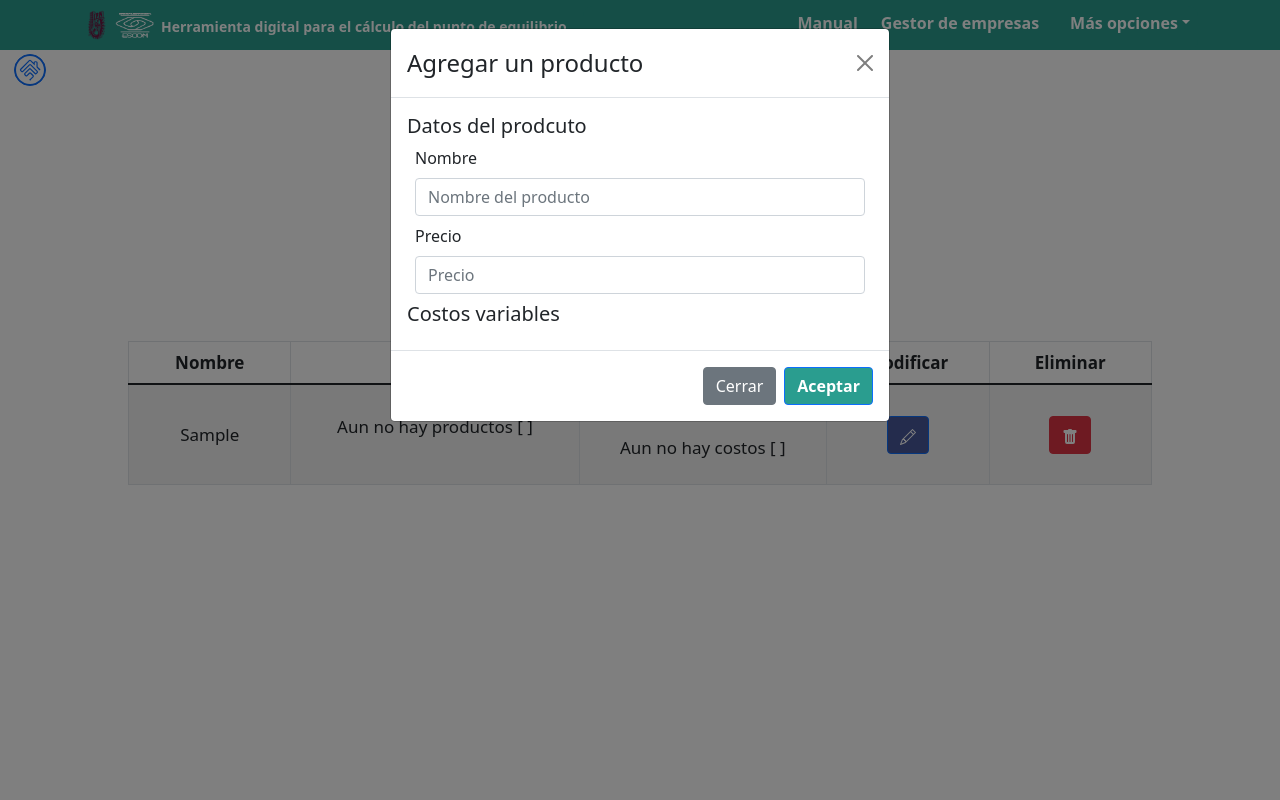
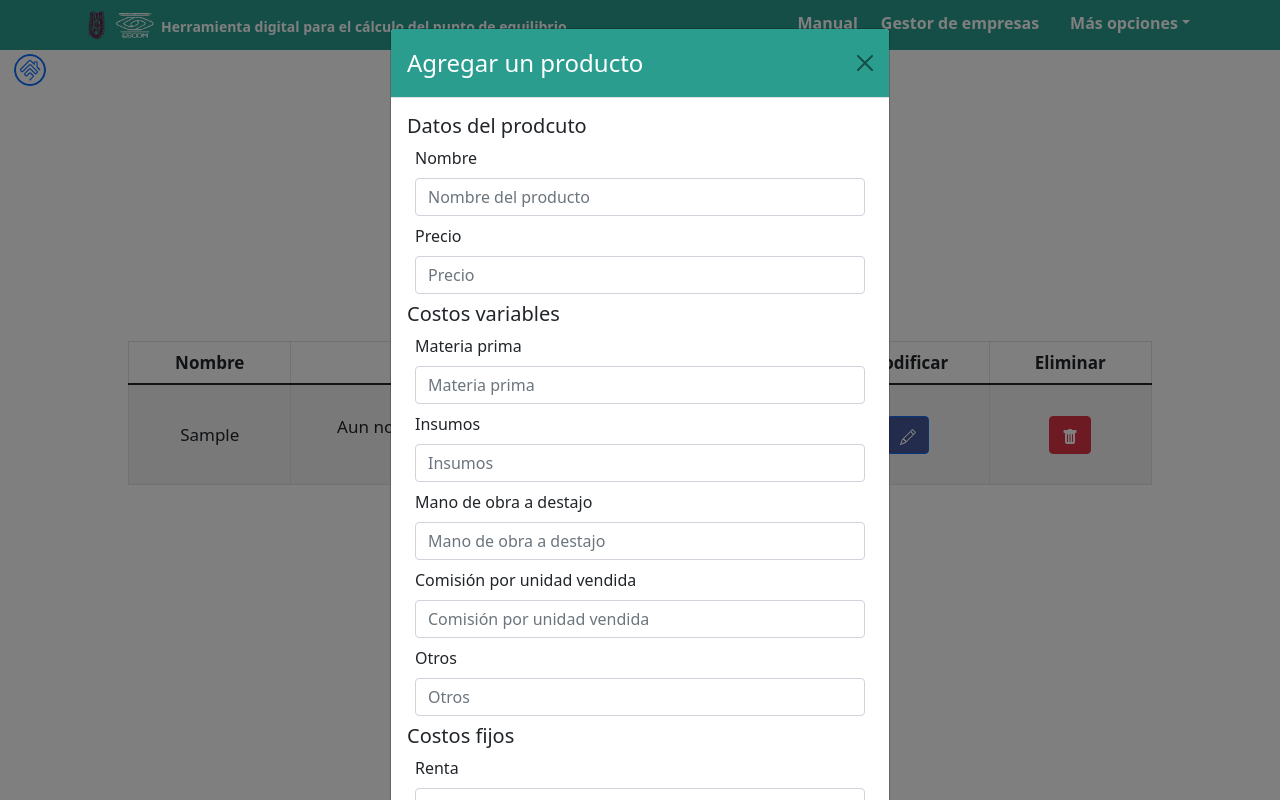
Before and after one commit to alfatlaloc/Simuladores, a React (Create React App) app: page /simulador in a window 1280 px wide. Both pictures are taken after typing "Sample" into the empty fields and a click on the button "Agregar Empresa". Shown: the top 800 px of the page. Built offline with nearby package versions, Linux system fonts and the light colour scheme.

Commit message:
Modal con costos fijos

```diff
--- a/src/Components/Classes/Empresa.tsx
+++ b/src/Components/Classes/Empresa.tsx
@@ -85,6 +85,10 @@ class Empresa {
     return aux;
   }
 
+  setCostosFijos(costos: Costo[]) {
+    this.costosFijos = costos;
+  }
+
   agregarCostoFijo(costoFijo: Costo) {
     const costoFijoYaExiste = this.costosFijos.find(
       (costo) => costo.nombre === costoFijo.nombre
--- a/src/Components/Empresas/ModalUnProducto.tsx
+++ b/src/Components/Empresas/ModalUnProducto.tsx
@@ -1,8 +1,9 @@
 import { useState } from "react";
 import { Button, Form, Modal } from "react-bootstrap";
 import { actualizarEmpresa } from "../../Redux/Reducers/actions";
-import Empresa, { Producto } from "../Classes/Empresa";
+import Empresa, { Costo, Producto } from "../Classes/Empresa";
 import { useDispatch } from "react-redux";
+import { useHistory } from "react-router-dom";
 
 interface props {
   empresa: Empresa;
@@ -13,19 +14,75 @@ const ModalUnProducto: React.FC<props> = ({ show, handleClose, empresa }) => {
   const dispatch = useDispatch();
   const [nombre, setNombre] = useState<string>("");
   const [precio, setPrecio] = useState<string>("");
+  const [mprima, setMprima] = useState<string>("");
+  const [insumos, setInsumos] = useState<string>("");
+  const [mObra, setMObra] = useState<string>("");
+  const [comision, setComision] = useState<string>("");
+  const [otros, setOtros] = useState<string>("");
+
+  const [renta, setRenta] = useState("");
+  const [sueldos, setSueldos] = useState("");
+  const [servicios, setServicios] = useState("");
+  const [depreciacion, setDepreciacion] = useState("");
+  const [otros2, setOtros2] = useState("");
+
+  const history = useHistory();
 
   const agregarProducto = () => {
     if (precio === "" || Number.parseFloat(precio) === 0) return;
     if (nombre === "") return;
-    empresa.agregarProducto(new Producto(nombre, Number.parseFloat(precio)));
+    let costosVariables: Costo[] = [];
+    if (mprima)
+      costosVariables.push(
+        new Costo("Materia prima", Number.parseFloat(mprima))
+      );
+    if (insumos)
+      costosVariables.push(new Costo("Insumos", Number.parseFloat(insumos)));
+    if (mObra)
+      costosVariables.push(
+        new Costo("Mano de obra a destajo", Number.parseFloat(mObra))
+      );
+    if (comision)
+      costosVariables.push(new Costo("Comisión", Number.parseFloat(comision)));
+    if (otros)
+      costosVariables.push(new Costo("Otros", Number.parseFloat(otros)));
+
+    empresa.agregarProducto(
+      new Producto(nombre, Number.parseFloat(precio), costosVariables)
+    );
+
+    let costosFijos: Costo[] = [];
+
+    if (renta) costosFijos.push(new Costo("Renta", Number.parseFloat(renta)));
+
+    if (sueldos)
+      costosFijos.push(
+        new Costo("Sueldos y salarios", Number.parseFloat(sueldos))
+      );
+
+    if (servicios)
+      costosFijos.push(new Costo("Servicios", Number.parseFloat(servicios)));
+
+    if (depreciacion)
+      costosFijos.push(
+        new Costo("Depreciación", Number.parseFloat(depreciacion))
+      );
+
+    if (otros2) costosFijos.push(new Costo("Otros", Number.parseFloat(otros2)));
+    empresa.setCostosFijos(costosFijos);
+
     dispatch(actualizarEmpresa(empresa));
+
+    history.push("unaempresa");
+
     setPrecio("0");
     setNombre("");
   };
+
   return (
     <Modal show={show} onHide={handleClose}>
-      <Modal.Header closeButton>
-        <Modal.Title>Agregar un producto</Modal.Title>
+      <Modal.Header className="modalHeader" closeButton>
+        <Modal.Title className="modalTitle">Agregar un producto</Modal.Title>
       </Modal.Header>
       <Modal.Body>
         <Form>
@@ -47,7 +104,6 @@ const ModalUnProducto: React.FC<props> = ({ show, handleClose, empresa }) => {
               }}
             />
           </Form.Group>
-
           <Form.Group className="m-2 justify-content-center">
             <Form.Label>Precio</Form.Label>
             <Form.Control
@@ -61,15 +117,153 @@ const ModalUnProducto: React.FC<props> = ({ show, handleClose, empresa }) => {
               }}
             />
           </Form.Group>
+          <h5>Costos variables</h5>
+          <Form.Group className="m-2 justify-content-center">
+            <Form.Label>Materia prima</Form.Label>
+            <Form.Control
+              type="text"
+              name="materiaprima"
+              placeholder="Materia prima"
+              value={mprima}
+              onChange={(e) => {
+                if (/^[0-9]*\.?[0-9]*$/.test(e.currentTarget.value))
+                  setMprima(e.currentTarget.value);
+              }}
+            />
+          </Form.Group>
+          <Form.Group className="m-2 justify-content-center">
+            <Form.Label>Insumos</Form.Label>
+            <Form.Control
+              type="text"
+              name="insumos"
+              placeholder="Insumos"
+              value={insumos}
+              onChange={(e) => {
+                if (/^[0-9]*\.?[0-9]*$/.test(e.currentTarget.value))
+                  setInsumos(e.currentTarget.value);
+              }}
+            />
+          </Form.Group>
+          <Form.Group className="m-2 justify-content-center">
+            <Form.Label>Mano de obra a destajo</Form.Label>
+            <Form.Control
+              type="text"
+              name="manodeobra"
+              placeholder="Mano de obra a destajo"
+              value={mObra}
+              onChange={(e) => {
+                if (/^[0-9]*\.?[0-9]*$/.test(e.currentTarget.value))
+                  setMObra(e.currentTarget.value);
+              }}
+            />
+          </Form.Group>
+          <Form.Group className="m-2 justify-content-center">
+            <Form.Label>Comisión por unidad vendida</Form.Label>
+            <Form.Control
+              type="text"
+              name="comision"
+              placeholder="Comisión por unidad vendida"
+              value={comision}
+              onChange={(e) => {
+                if (/^[0-9]*\.?[0-9]*$/.test(e.currentTarget.value))
+                  setComision(e.currentTarget.value);
+              }}
+            />
+          </Form.Group>
+          <Form.Group className="m-2 justify-content-center">
+            <Form.Label>Otros</Form.Label>
+            <Form.Control
+              type="text"
+              name="otros"
+              placeholder="Otros"
+              value={otros}
+              onChange={(e) => {
+                if (/^[0-9]*\.?[0-9]*$/.test(e.currentTarget.value))
+                  setOtros(e.currentTarget.value);
+              }}
+            />
+          </Form.Group>
+          <h5>Costos fijos</h5>
+          <Form.Group className="m-2 justify-content-center">
+            <Form.Label>Renta</Form.Label>
+            <Form.Control
+              type="text"
+              name="renta"
+              placeholder="Renta"
+              value={renta}
+              onChange={(e) => {
+                if (/^[0-9]*\.?[0-9]*$/.test(e.currentTarget.value))
+                  setRenta(e.currentTarget.value);
+              }}
+            />
+          </Form.Group>
 
-          <h5>Costos variables</h5>
+          <Form.Group className="m-2 justify-content-center">
+            <Form.Label>Sueldos y salarios</Form.Label>
+            <Form.Control
+              type="text"
+              name="sueldos"
+              placeholder="$ 0.0"
+              value={sueldos}
+              onChange={(e) => {
+                if (/^[0-9]*\.?[0-9]*$/.test(e.currentTarget.value))
+                  setSueldos(e.currentTarget.value);
+              }}
+            />
+          </Form.Group>
+          <Form.Group className="m-2 justify-content-center">
+            <Form.Label>Servicios</Form.Label>
+            <Form.Control
+              type="text"
+              name="servicios"
+              placeholder="$ 0.0"
+              value={servicios}
+              onChange={(e) => {
+                if (/^[0-9]*\.?[0-9]*$/.test(e.currentTarget.value))
+                  setServicios(e.currentTarget.value);
+              }}
+            />
+          </Form.Group>
+          <Form.Group className="m-2 justify-content-center">
+            <Form.Label>Depreciación</Form.Label>
+            <Form.Control
+              type="text"
+              name="depreciacion"
+              placeholder="$ 0.0"
+              value={depreciacion}
+              onChange={(e) => {
+                if (/^[0-9]*\.?[0-9]*$/.test(e.currentTarget.value))
+                  setDepreciacion(e.currentTarget.value);
+              }}
+            />
+          </Form.Group>
+          <Form.Group className="m-2 justify-content-center">
+            <Form.Label>Otros</Form.Label>
+            <Form.Control
+              type="text"
+              name="otros2"
+              placeholder="$ 0.0"
+              value={otros2}
+              onChange={(e) => {
+                if (/^[0-9]*\.?[0-9]*$/.test(e.currentTarget.value))
+                  setOtros2(e.currentTarget.value);
+              }}
+            />
+          </Form.Group>
+          Depreciación Otros
         </Form>
       </Modal.Body>
       <Modal.Footer>
         <Button variant="secondary" onClick={handleClose}>
           Cerrar
         </Button>
-        <Button className="buttonPrimary" onClick={handleClose}>
+        <Button
+          className="buttonPrimary"
+          onClick={() => {
+            agregarProducto();
+            handleClose();
+          }}
+        >
           Aceptar
         </Button>
       </Modal.Footer>
--- a/src/Styles/Modal.sass
+++ b/src/Styles/Modal.sass
@@ -92,3 +92,6 @@ $fontColorDark: #000000
     padding: 25px
     border: 2px white solid
     margin-bottom: 0
+
+.modalHeader
+    background-color: $primaryColor !important
--- a/src/Styles/main.sass
+++ b/src/Styles/main.sass
@@ -203,3 +203,10 @@ body
     border: 0px solid $primaryColor !important
     padding: 0px
     margin: 0px
+
+.modalHeader
+    background-color: $primaryColor !important
+
+.modalTitle
+    color: #ffffff !important
+    font-weight: 600
```
